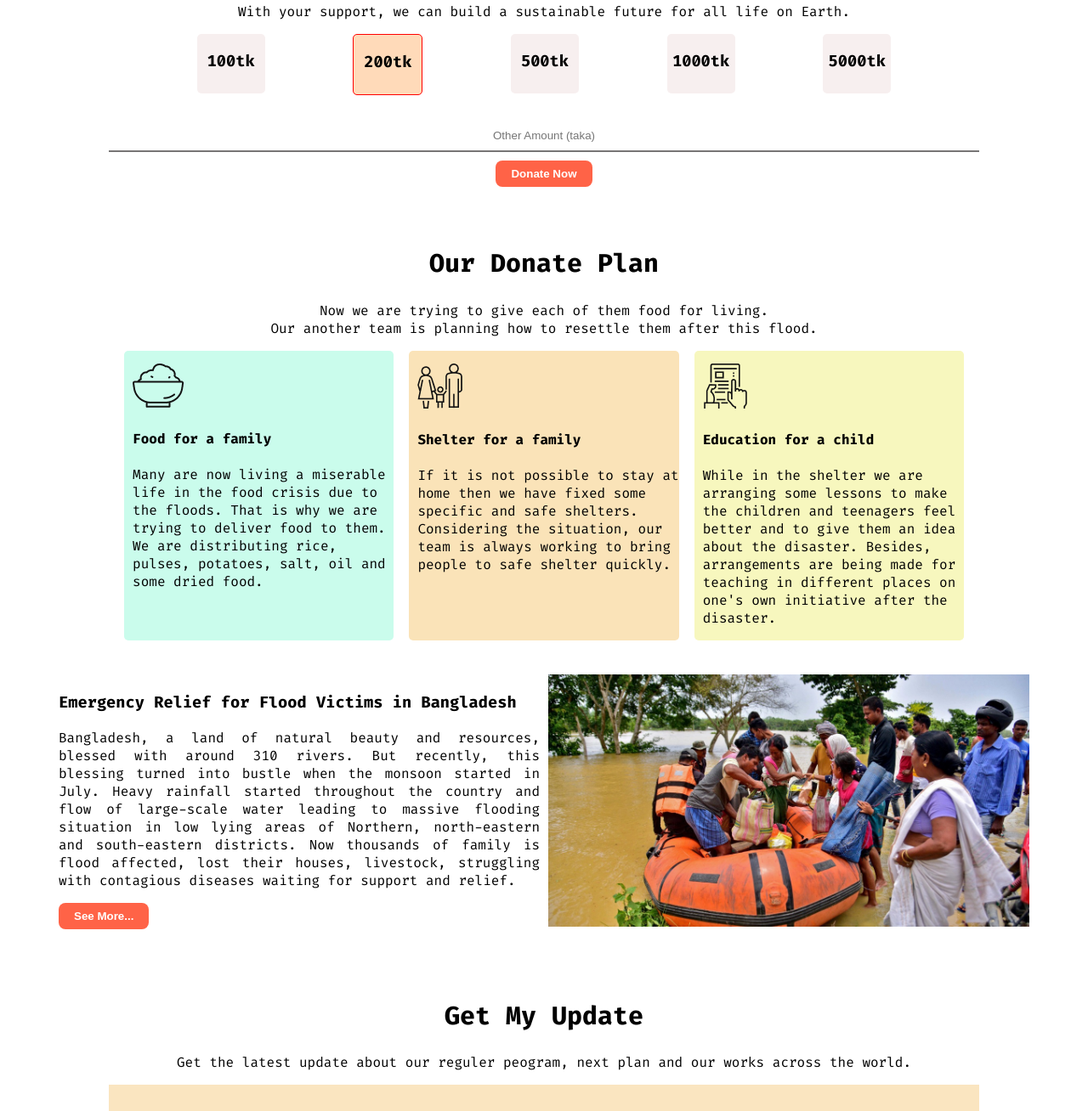
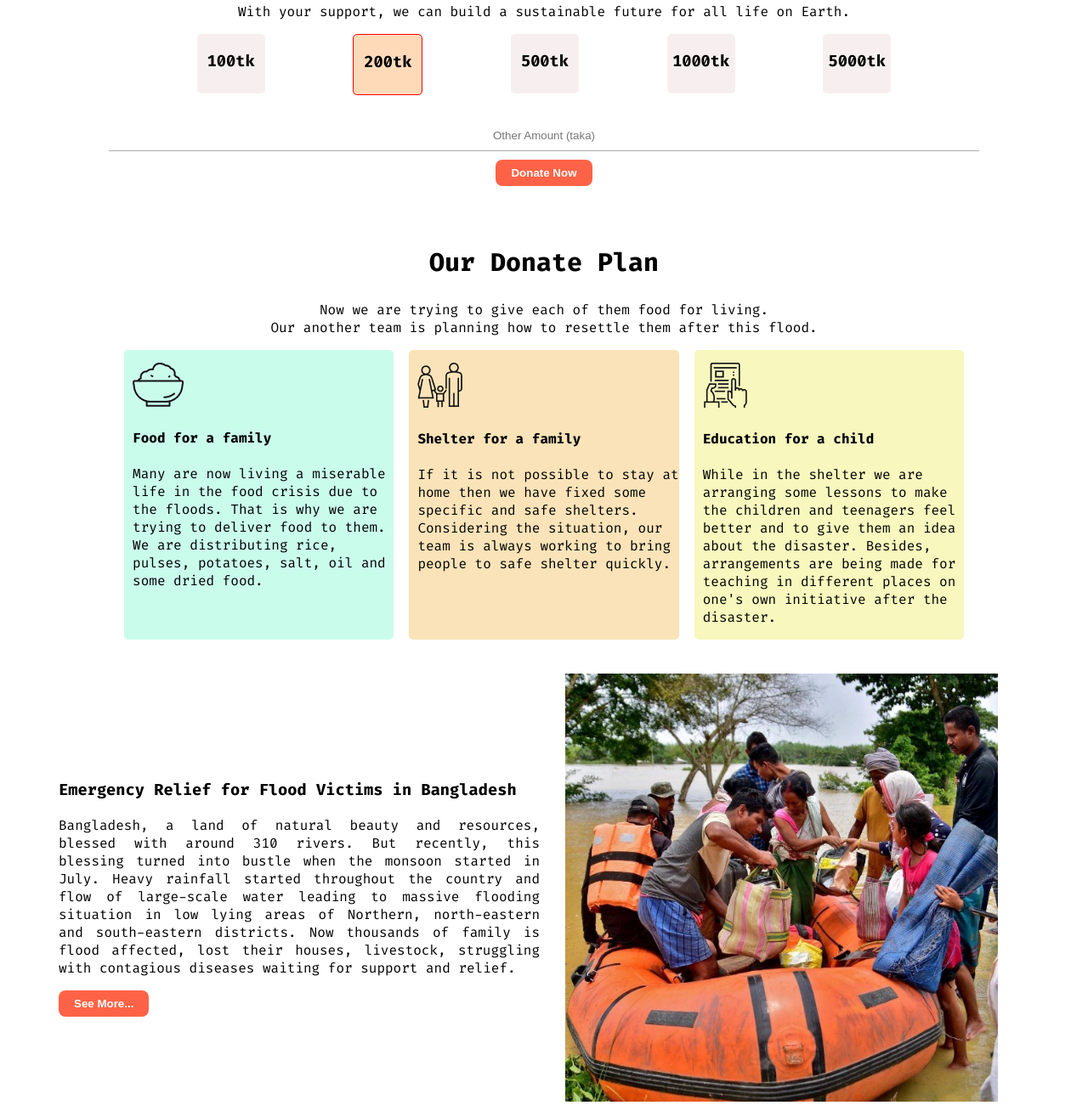
Before and after one commit to ThisIsKhalid/Aide-Club, a plain HTML site: page index.html in a window 1280 px wide. Shown: the part 532-1840 px from the top of the page at 85% size. Drawn offline with Linux system fonts and the light colour scheme.

Commit message:
change photo

```diff
--- a/index.html
+++ b/index.html
@@ -75,7 +75,7 @@
             <button class="link-btn1 link-btn2">See More...</button>
         </div>
         <div class="half-width">
-            <img src="images/donation5.jpg" alt="">
+            <img src="images/donation-news.jpg" alt="">
         </div>
     </section>
 
--- a/style.css
+++ b/style.css
@@ -79,7 +79,7 @@ h2{
     padding: 10px 0px;
     background-color: white;
     border: none;
-    border-bottom: 2px solid rgb(119, 117, 117);
+    border-bottom: 1px solid rgb(172, 169, 169);
     margin-bottom: 10px;
 }
 .donate-plan-item1, .donate-plan-item2, .donate-plan-item3{
@@ -111,8 +111,9 @@ h2{
     padding: 10px 5px;
 }
 .half-width img{
-    width: 100%;
+    width: 90%;
     align-items: center;
+    padding-left: 20px;
 }
 
 
```
Also changed, not shown: images/donation-news.jpg (added).
